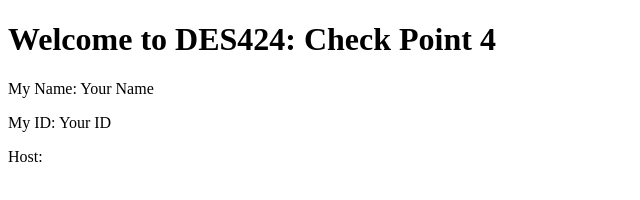
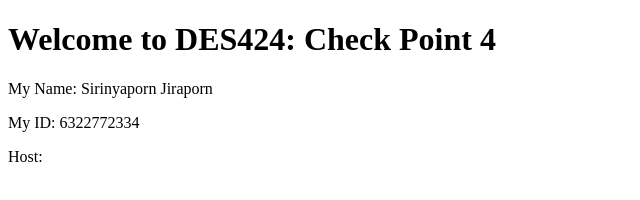
Before and after one commit to Sirinyaporn/DES424_6322772334, a plain HTML site: page src/check4.html in a window 1280 px wide. Shown: the whole page, without its empty margins (0-640 px from the left). Drawn offline with Linux system fonts and the light colour scheme.

Commit message:
Update check4.html

```diff
--- a/src/check4.html
+++ b/src/check4.html
@@ -2,8 +2,8 @@
 <html>
 <body>
  <h1>Welcome to DES424: Check Point 4</h1>
- <p>My Name: Your Name</p>
- <p>My ID: Your ID</p>
+ <p>My Name: Sirinyaporn Jiraporn</p>
+ <p>My ID: 6322772334</p>
  <p>Host: <MY_HOST></p>
 </body>
 </html>
```
